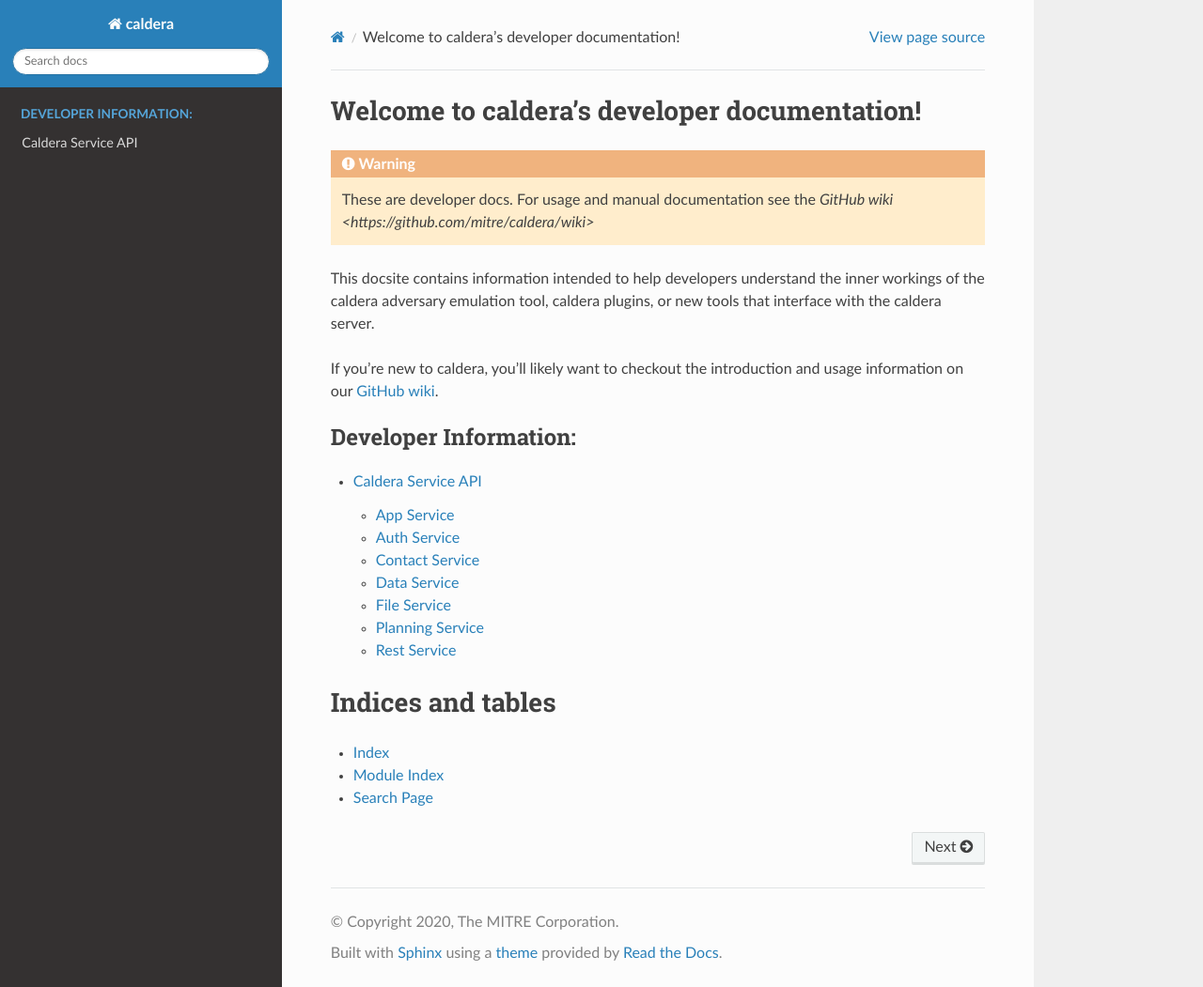
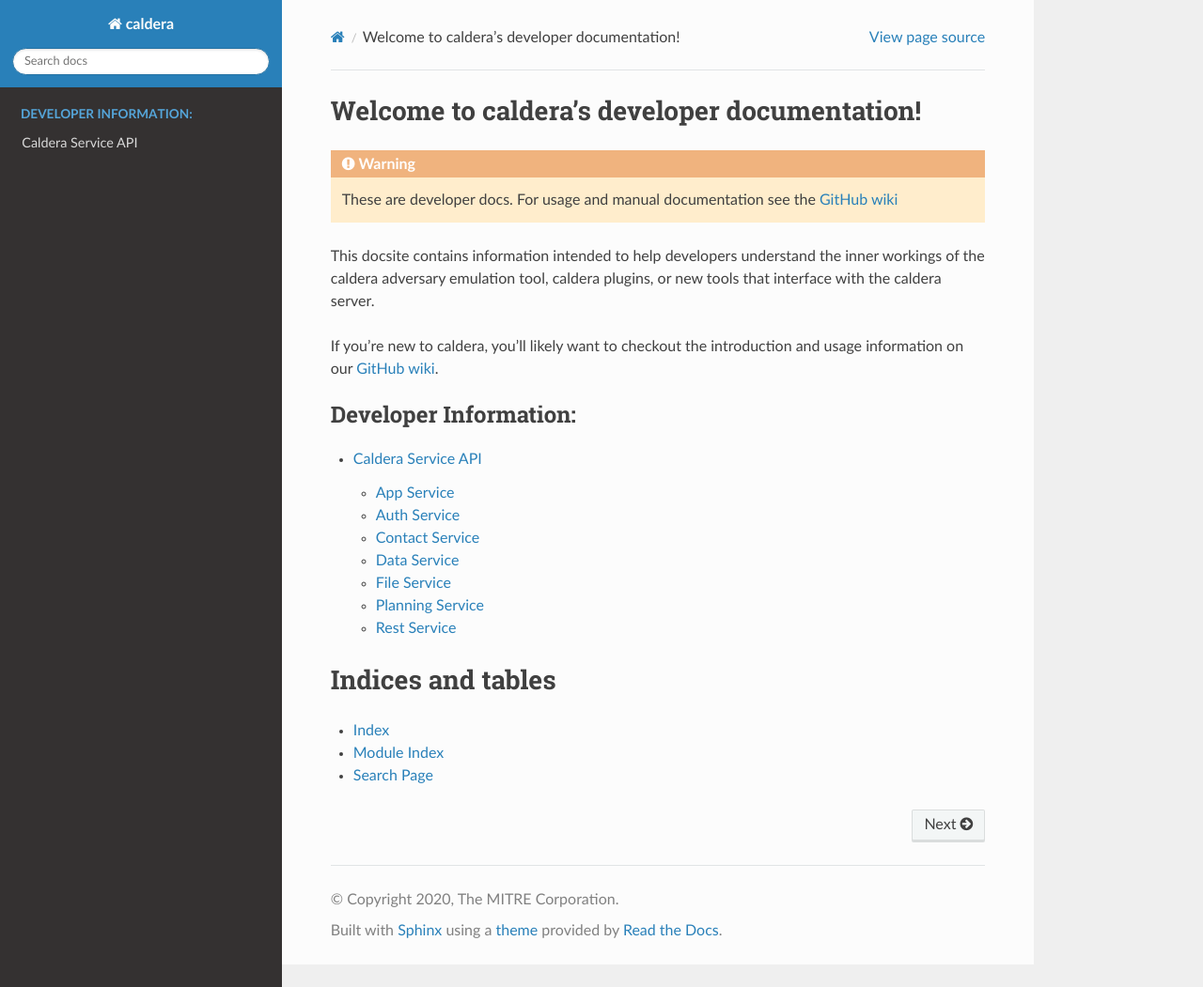
Before and after one commit to mitre/caldera, a Sphinx documentation site: the page built from docs/index.rst, in a window 1280 px wide and 1051 px high. Shown: the whole window at 94% size. Built offline with Sphinx 7.4.7 and the Read the Docs theme 2.0.0, drawn with Linux system fonts in a browser that asks for light colours.

Commit message:
missing underscore

```diff
--- a/docs/index.rst
+++ b/docs/index.rst
@@ -7,7 +7,7 @@
 =============================================
 
 .. warning:: These are developer docs. For usage and manual documentation
-   see the `GitHub wiki <https://github.com/mitre/caldera/wiki>`
+   see the `GitHub wiki <https://github.com/mitre/caldera/wiki>`_
 
 This docsite contains information intended to help developers
 understand the inner workings of the caldera adversary emulation
```
